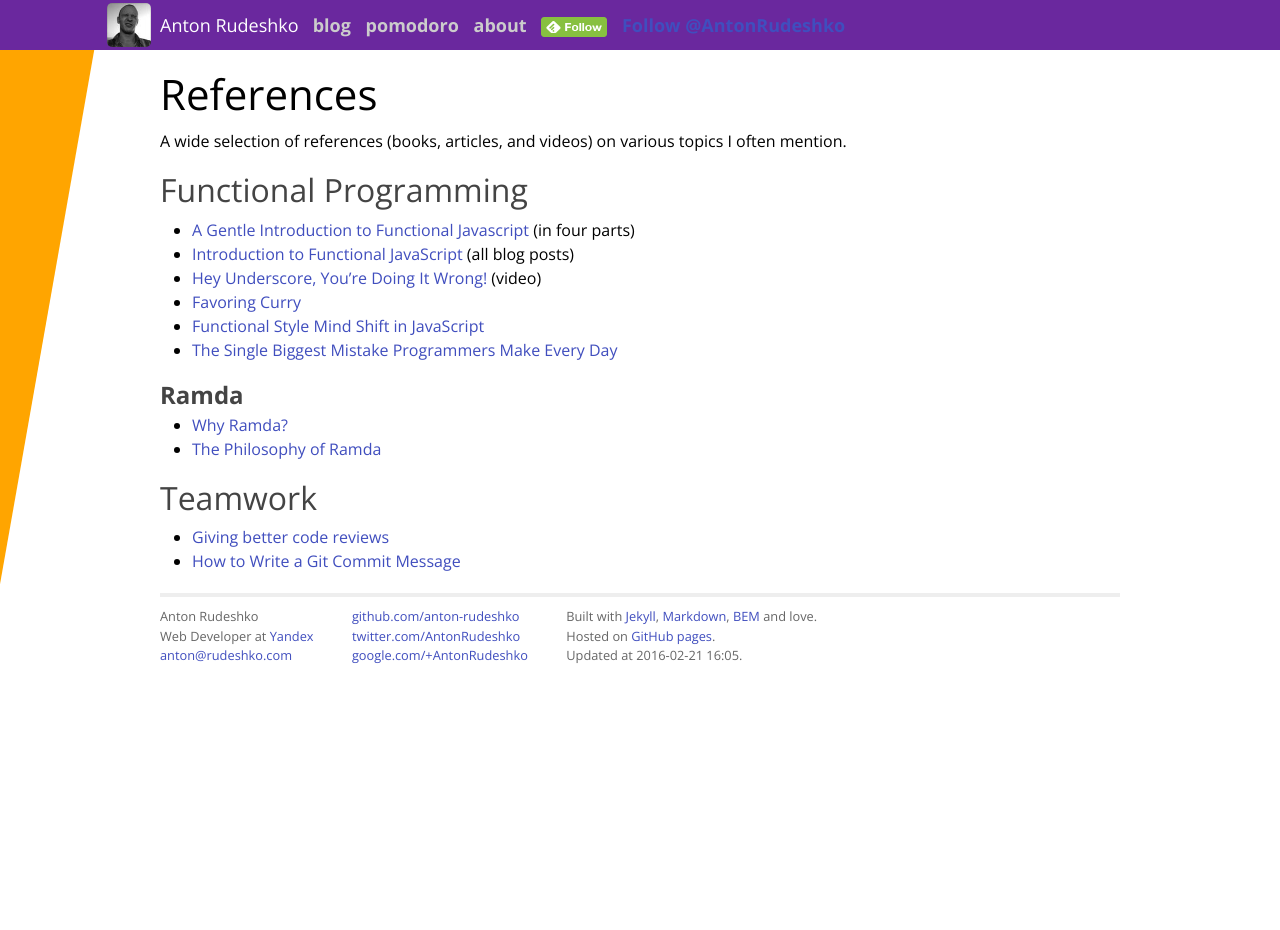
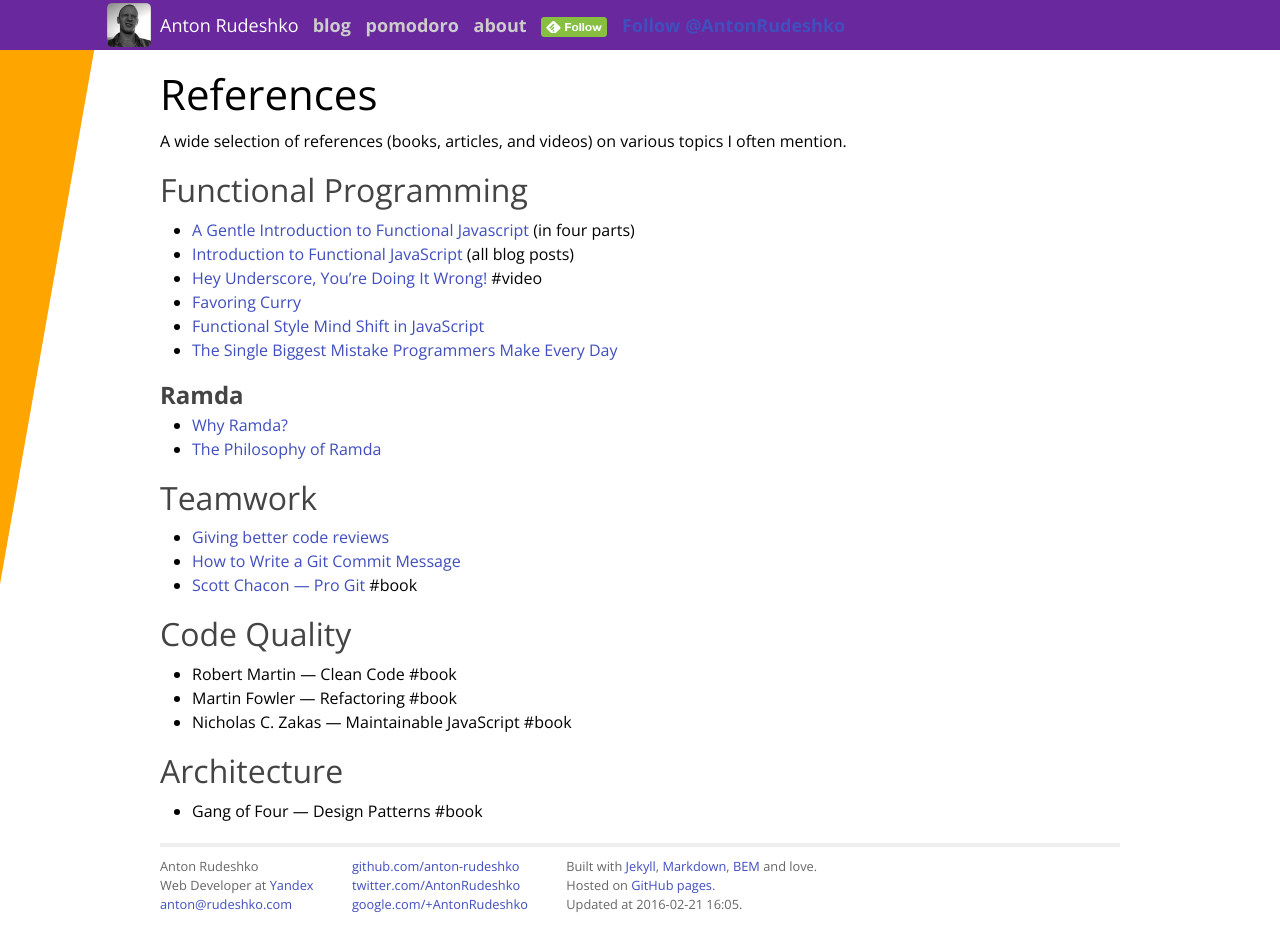
Before and after one commit to anton-rudeshko/anton-rudeshko.github.io, a Jekyll site: the page built from references/index.md, in a window 1280 px wide. Built offline with Jekyll 4.4.1, drawn with Linux system fonts in a browser that asks for light colours; comment, search, counter and statistics services are not loaded; before the commit the page ends 900 px from its top, so only the background shows below that.

Commit message:
References: added some books

```diff
--- a/references/index.md
+++ b/references/index.md
@@ -11,7 +11,7 @@ A wide selection of references (books, articles, and videos) on various topics I
 
 * [A Gentle Introduction to Functional Javascript](http://jrsinclair.com/articles/2016/gentle-introduction-to-functional-javascript-intro/) (in four parts)
 * [Introduction to Functional JavaScript](http://functionaljavascript.blogspot.ru/2013/03/introduction-to-functional-javascript.html) (all blog posts)
-* [Hey Underscore, You're Doing It Wrong!](http://www.youtube.com/watch?v=m3svKOdZijA) (video)
+* [Hey Underscore, You're Doing It Wrong!](http://www.youtube.com/watch?v=m3svKOdZijA) #video
 * [Favoring Curry](http://fr.umio.us/favoring-curry/)
 * [Functional Style Mind Shift in JavaScript](https://mindtheshift.wordpress.com/2014/08/13/functional-style-javascript/)
 * [The Single Biggest Mistake Programmers Make Every Day](https://medium.com/javascript-scene/the-single-biggest-mistake-programmers-make-every-day-62366b432308)
@@ -25,3 +25,14 @@ A wide selection of references (books, articles, and videos) on various topics I
 
 * [Giving better code reviews](https://medium.com/@mrjoelkemp/giving-better-code-reviews-16109e0fdd36)
 * [How to Write a Git Commit Message](http://chris.beams.io/posts/git-commit/)
+* [Scott Chacon — Pro Git](https://git-scm.com/book/) #book
+
+## Code Quality
+
+* Robert Martin — Clean Code #book
+* Martin Fowler — Refactoring #book
+* Nicholas C. Zakas — Maintainable JavaScript #book
+
+## Architecture
+
+* Gang of Four — Design Patterns #book
```
